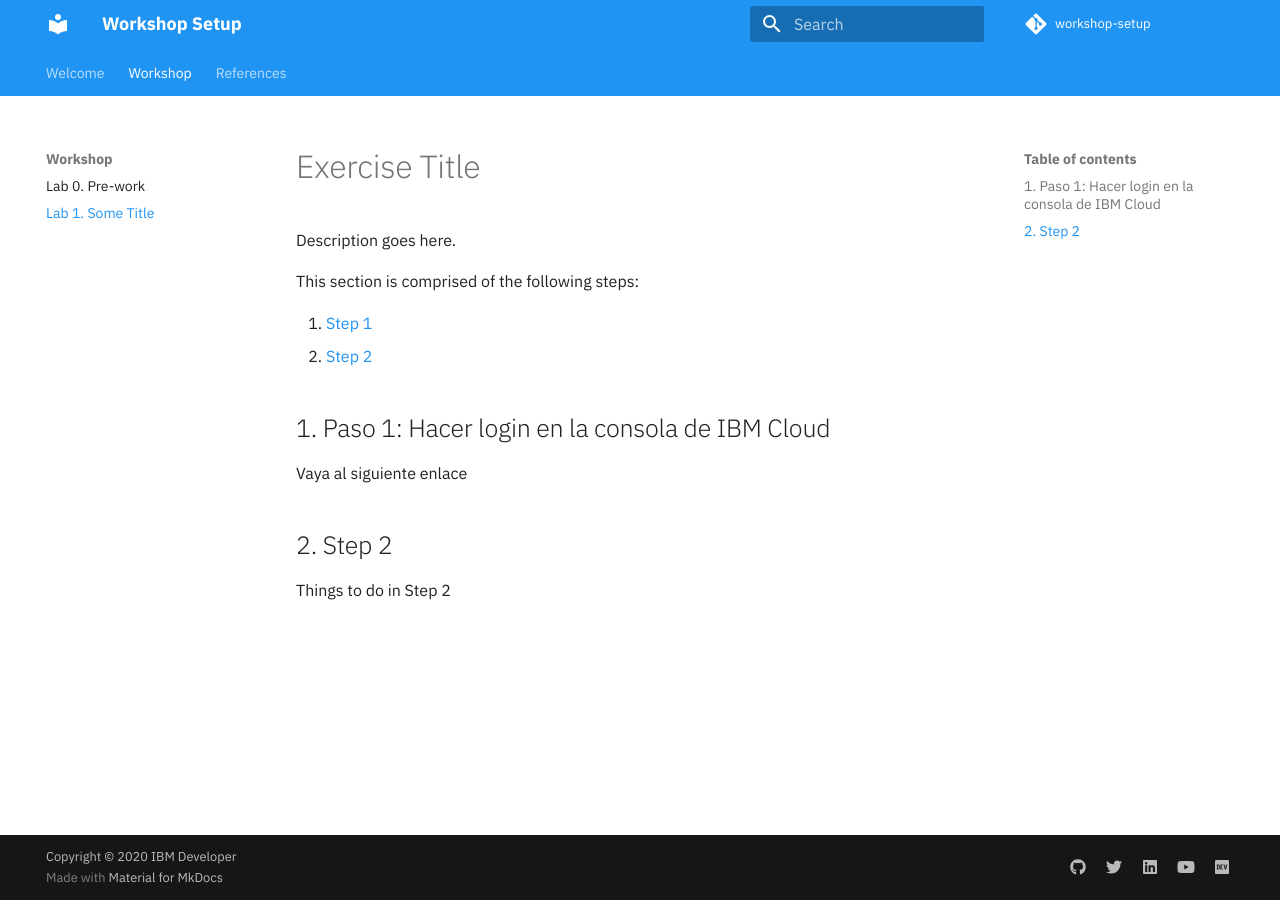
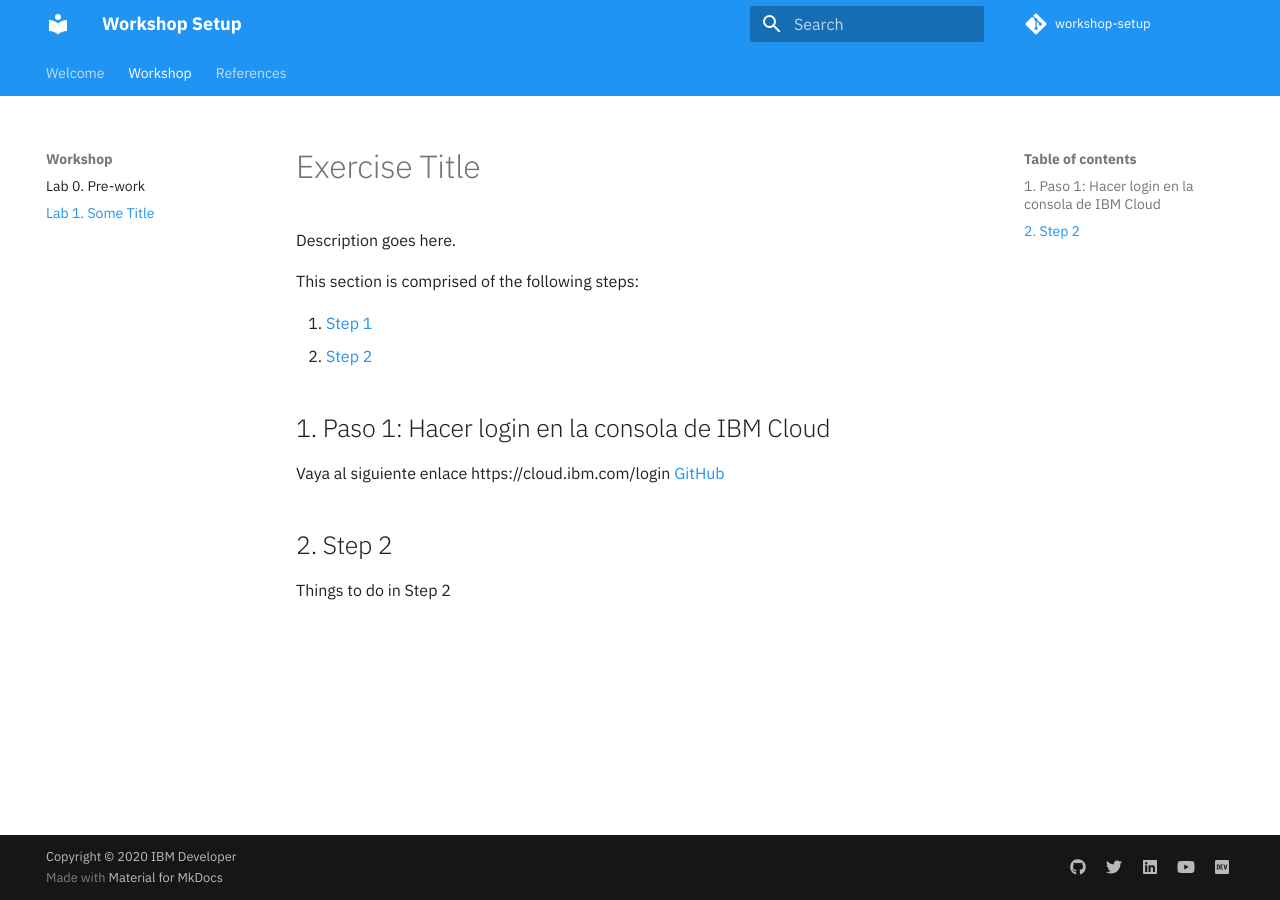
Before and after one commit to IBM/maquina-vending, an MkDocs documentation site: the page built from docs/lab-1/README.md, in a window 1280 px wide. Built offline with MkDocs 1.6.1 and Material for MkDocs 9.7.7, drawn with Linux system fonts in a browser that asks for light colours; comment, search, counter and statistics services are not loaded.

Commit message:
Commit prueba

```diff
--- a/docs/lab-1/README.md
+++ b/docs/lab-1/README.md
@@ -9,7 +9,7 @@ This section is comprised of the following steps:
 
 ## 1. Paso 1: Hacer login en la consola de IBM Cloud
 
-Vaya al siguiente  enlace
+Vaya al siguiente  enlace https://cloud.ibm.com/login [GitHub](https://cloud.ibm.com/login)
 
 ## 2. Step 2
 
```
